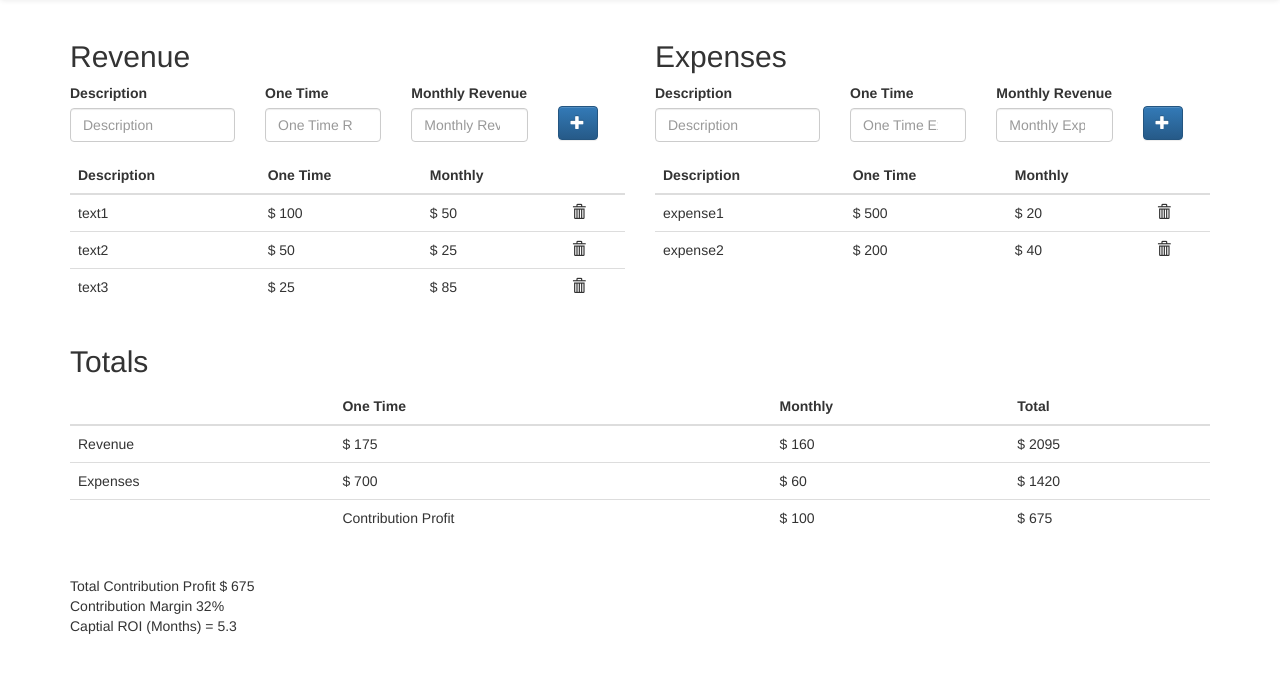
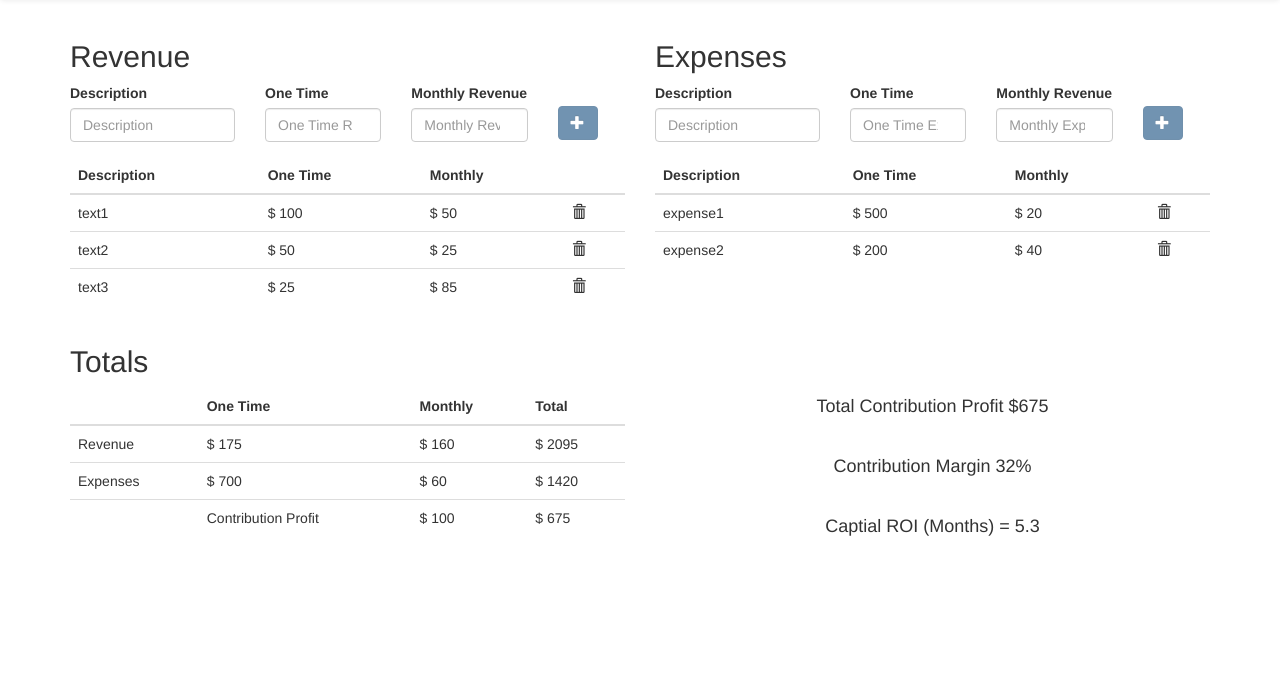
Before and after one commit to caspeter/ROI-Calculator, a PHP site: page / in a window 1280 px wide. Shown: the part 65-738 px from the top of the page. Run offline with PHP 8.4, Linux system fonts and the light colour scheme; some libraries are stand-ins or nearby versions.

Commit message:
Still working on validation

```diff
--- a/css/app.css
+++ b/css/app.css
@@ -8,12 +8,25 @@ main.container {
 
 .add-button {
   position: absolute;
-    bottom: -4em;
+  bottom: -4em;
 }
 
-@media screen and (max-width:770px){
-.add-button{
-position: relative;
-bottom: auto
+.calc-display {
+  text-align: center;
+  top: 3em;
 }
+
+.test-animate.ng-animate{
+  transition:0.5s linear all;
 }
+
+@media screen and (max-width:767px) {
+  .calc-display {
+    text-align: center;
+    top: 0;
+  }
+}
+
+.has-error {
+  color: red;
+}
--- a/index.html
+++ b/index.html
@@ -23,6 +23,7 @@
     <script src="https://cdnjs.cloudflare.com/ajax/libs/angular.js/1.6.1/angular.js">
     </script>
 
+
     <!-- Script links -->
     <script src="./app.module.js" charset="utf-8"></script>
     <script src="./revenue/revenue.controller.js" charset="utf-8"></script>
--- a/revenue/revenue.controller.js
+++ b/revenue/revenue.controller.js
@@ -29,6 +29,7 @@
       vm.contributionProfit = 0;
       vm.contributionMargin = 0;
       vm.capitalROI = 0;
+      vm.revDescError = true;
       vm.allRev = [
         {
           description: 'text1',
--- a/revenue/revenue.template.html
+++ b/revenue/revenue.template.html
@@ -2,23 +2,23 @@
   <div class="row">
 <div class="col-lg-6">
 
-<h2>Revenue</h2>
+<h2 class="test-animate">Revenue</h2>
 <div class="row">
   <form novalidate name="$ctrl.newRevenueForm" ng-submit="$ctrl.submitNewItem($ctrl.allRev, $ctrl.newRev)">
-    <div class="form-group col-xs-10 col-sm-4 col-md-4 col-lg-4">
-        <label for="description">Description </label>
-        <input class="form-control" id="descriptionRevenueInput" placeholder="Description" ng-model="$ctrl.newRev.description" required ng-minlength="3">
+    <div class="form-group col-xs-12 col-sm-4 col-md-4 col-lg-4">
+        <label for="descriptionRevenueInput" ng-class="{'has-error': ($ctrl.newRevenueForm.descriptionRevenueInput.$invalid && $ctrl.newRevenueForm.descriptionRevenueInput.$touched) || ($ctrl.newRev.oneTime != undefined) && ($ctrl.newRev.monthly != undefined)}">Description </label>
+        <input class="form-control" name="descriptionRevenueInput"  id="descriptionRevenueInput" placeholder="Description" ng-model="$ctrl.newRev.description" required ng-minlength="3">
       </div>
-    <div class="form-group col-xs-10 col-sm-4 col-md-3 col-lg-3">
-        <label for="oneTime">One Time </label>
-        <input type="number" step=".01" class="form-control" id="one-timeRevenueInput" placeholder="One Time Revenue" ng-model="$ctrl.newRev.oneTime" required>
+    <div class="form-group col-xs-5 col-sm-3 col-md-3 col-lg-3">
+        <label for="oneTimeRevenueInput">One Time </label>
+        <input type="number" name="oneTimeRevenueInput" class="form-control" id="oneTimeRevenueInput" placeholder="One Time Revenue" ng-model="$ctrl.newRev.oneTime" required>
       </div>
-    <div class="form-group col-xs-10 col-sm-4 col-md-3 col-lg-3">
+    <div class="form-group col-xs-5 col-sm-3 col-md-3 col-lg-3">
         <label for="monthlyRevenueInput">Monthly Revenue</label>
         <input type="number" class="form-control" id="monthlyRevenueInput" placeholder="Monthly Revenue" ng-model="$ctrl.newRev.monthly" required>
       </div>
-      <div class="form-group col-xs-6 col-sm-1 col-md-1 col-lg-1">
-        <button type="submit" class="btn btn-primary add-button">
+      <div class="form-group col-xs-1 col-sm-1 col-md-1 col-lg-1">
+        <button type="submit" class="btn btn-primary add-button" ng-disabled="$ctrl.newRevenueForm.$invalid">
           <span class="glyphicon glyphicon-plus" aria-hidden="true"></span>
         </button>
       </div>
@@ -52,20 +52,20 @@
 <h2>Expenses</h2>
 <div class="row">
   <form novalidate name="$ctrl.newExpenseForm" ng-submit="$ctrl.submitNewItem($ctrl.allExpense, $ctrl.newExpense)">
-    <div class="form-group col-xs-10 col-sm-4 col-md-4 col-lg-4">
-        <label for="description">Description </label>
+    <div class="form-group col-xs-12 col-sm-4 col-md-4 col-lg-4">
+        <label for="descriptionExpenseInput">Description </label>
         <input class="form-control" id="descriptionExpenseInput" placeholder="Description" ng-model="$ctrl.newExpense.description" required ng-minlength="3">
       </div>
-    <div class="form-group col-xs-10 col-sm-4 col-md-3 col-lg-3">
+    <div class="form-group col-xs-5 col-sm-3 col-md-3 col-lg-3">
       <label for="one-timeExpenseInput">One Time </label>
-        <input type="number" class="form-control" id="one-timeExpenseInput" placeholder="One Time Expense" ng-model="$ctrl.newExpense.oneTime" required>
+        <input type="number" class="form-control" id="one-timeExpenseInput" placeholder="One Time Expense" ng-model="$ctrl.newExpense.oneTime" ng-required="$ctrl.newExpense.monthly != undefined">
       </div>
-    <div class="form-group col-xs-10 col-sm-4 col-md-3 col-lg-3">
+    <div class="form-group col-xs-5 col-sm-3 col-md-3 col-lg-3">
         <label for="monthlyExpenseInput">Monthly Revenue</label>
-        <input type="number" class="form-control" id="monthlyExpenseInput" placeholder="Monthly Expense" ng-model="$ctrl.newExpense.monthly" required>
+        <input type="number" class="form-control" id="monthlyExpenseInput" placeholder="Monthly Expense" ng-model="$ctrl.newExpense.monthly" ng-required="$crl.newExpense.oneTime != undefined">
       </div>
-      <div class="form-group col-xs-6 col-sm-1 col-md-1 col-lg-1">
-        <button type="submit" class="btn btn-primary add-button">
+      <div class="form-group col-xs-1 col-sm-1 col-md-1 col-lg-1">
+        <button type="submit" class="btn btn-primary add-button" ng-disabled="$ctrl.newExpenseForm.$invalid">
           <span class="glyphicon glyphicon-plus" aria-hidden="true"></span>
         </button>
       </div>
@@ -96,9 +96,13 @@
 
 </div>
 
+<div class="row">
+
+  <div class="col-xs-12 col-sm-6 col-md-6 col-lg-6">
 <h2>Totals</h2>
 
 <table class="table">
+
 
 <thead>
   <tr>
@@ -130,13 +134,15 @@
 </tbody>
 
 </table>
+</div>
 
-<!-- Monthly Contribution Profit ${{$ctrl.monthlyContributionProfit}} -->
+<div class="col-xs-12 col-sm-6 col-md-6 col-lg-6 calc-display">
+
 <br>
-Total Contribution Profit $ {{$ctrl.contributionProfit}}
+<h4>Total Contribution Profit ${{$ctrl.contributionProfit}}</h4>
 <br>
-Contribution Margin {{$ctrl.contributionMargin}}%
+<h4>Contribution Margin {{$ctrl.contributionMargin}}%</h4>
 <br>
-Captial ROI (Months) = {{$ctrl.capitalROI}}
+<h4>Captial ROI (Months) = {{$ctrl.capitalROI}}</h4>
 
-</main>
+</div>
```
